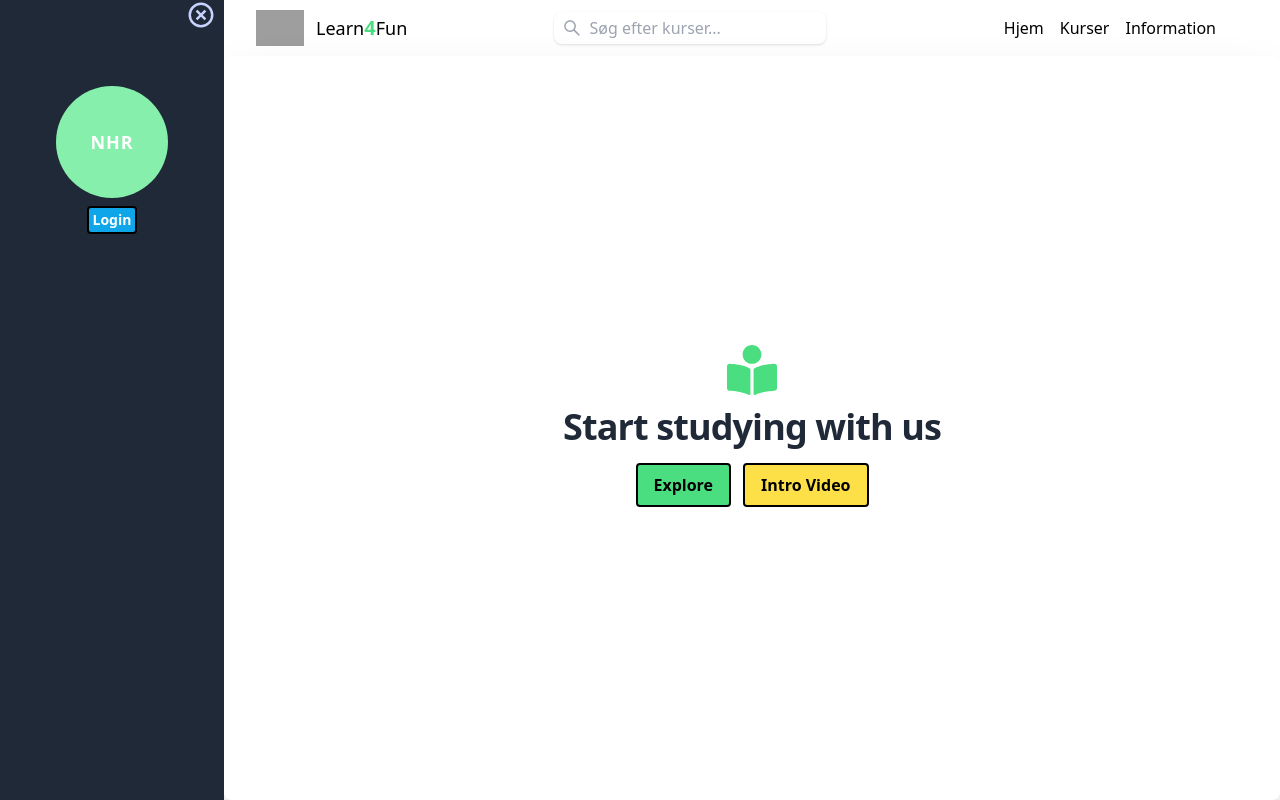
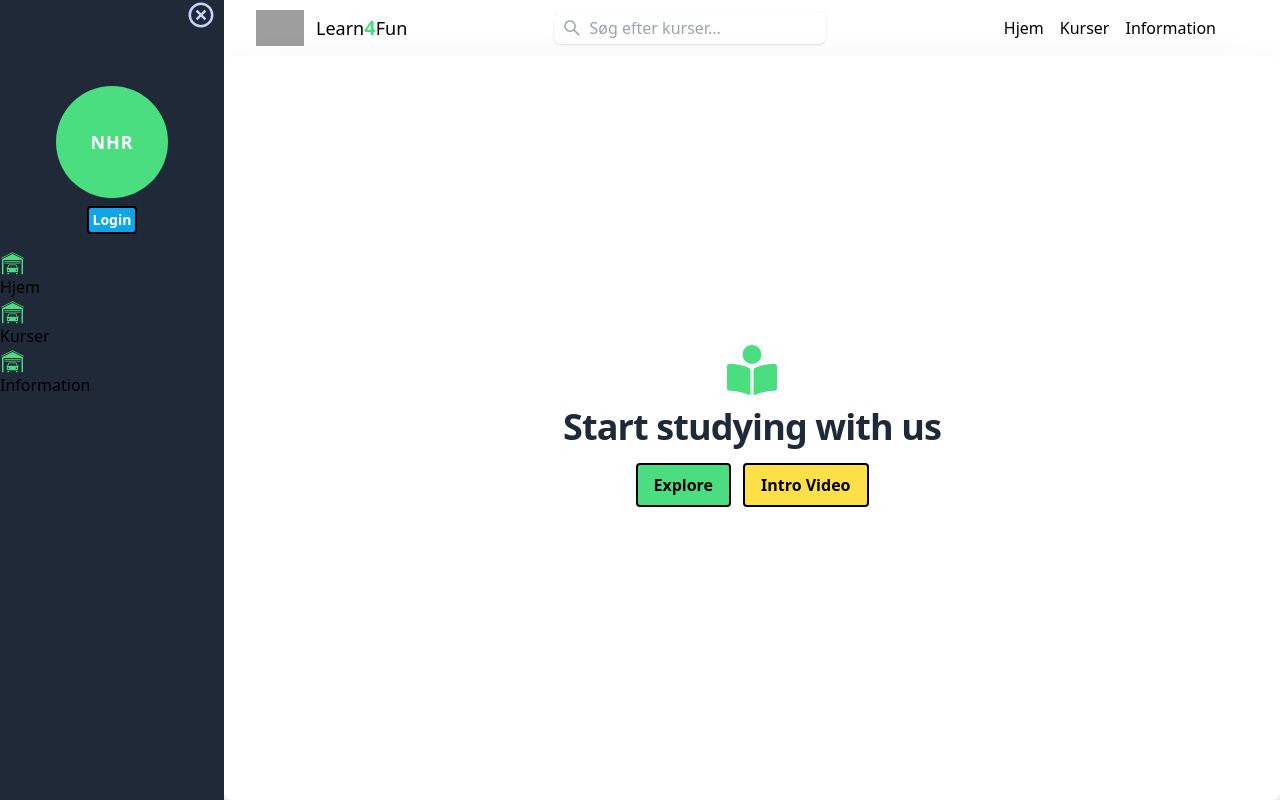
Before and after one commit to nikl1425/WebLearn, a Next.js app: page / in a window 1280 px wide. Built offline with nearby package versions, Linux system fonts and the light colour scheme; grey boxes are pictures that could not be loaded.

Commit message:
pretty far with navbar

```diff
--- a/src/common/components/sidebar.tsx
+++ b/src/common/components/sidebar.tsx
@@ -3,6 +3,10 @@ import Button from "./button";
 import {RiCloseCircleLine} from 'react-icons/ri';
 import {GiHamburgerMenu} from 'react-icons/gi';
 import useStore from '../../store/store';
+import { useRouter } from "next/router";
+import Link from 'next/link';
+import { ROUTES_CONFIG } from "../constants";
+import { IconType } from "react-icons/lib";
 
 
 const UserContainer: FC<{show: boolean}> = ({show}) => {
@@ -10,7 +14,7 @@ const UserContainer: FC<{show: boolean}> = ({show}) => {
         <>
             <div className="flex items-center flex-col mt-14 mb-4">
                 <div className={`transition-width duration-700 ease-in-out ${ show ? 'w-28' : 'w-0'}`}>
-                    {show && <div className="rounded-full bg-green-300 h-28 flex mb-2">
+                    {show && <div className="rounded-full bg-green-400 h-28 flex mb-2">
                         <span className="my-auto mx-auto text-white font-bold tracking-wider text-lg">NHR</span>
                     </div>
                     }
@@ -22,13 +26,47 @@ const UserContainer: FC<{show: boolean}> = ({show}) => {
 }
 
 const CloseOpenHandler : FC<{handler: () => void, state: boolean}> = ({handler, state}) => {
-
     return (
         <div className="w-full flex flex-row-reverse">
             <button onClick={handler} className="px-2">
                 {state === true ? <RiCloseCircleLine className="text-indigo-200" size={30}/> : <GiHamburgerMenu className="text-indigo-200" size={30}/>}
             </button>
         </div>
+    )
+}
+
+const NavLink : FC<{name: string, route: string, symbol: IconType}> = ({name, route, symbol}) => {
+    const Icon = symbol;
+
+    return (
+        <>
+            <div>
+                <Link href={"/" + route}>
+                    <div>
+                        <div>
+                            {<Icon className="text-green-400" size={25} />}
+                        </div>
+                        <span>
+                            {name}
+                        </span>
+                    </div>
+                </Link>
+            </div>
+        </>
+    )
+}
+
+const NavLinkList : FC = () => {
+    const routes = ROUTES_CONFIG;
+
+    return (
+        <>
+            <div>
+                <ul>
+                    {routes.map((route) => <NavLink name={route.name} route={route.route} symbol={route.symbol}/>)}
+                </ul>
+            </div>
+        </>
     )
 }
 
@@ -43,6 +81,7 @@ const SideBar: FC = () => {
         <div className={`h-full bg-gray-800`}>
             <CloseOpenHandler handler={sidebarHandler.setSidebarOpen} state={open} />
             <UserContainer show={sidebarHandler.sidebarOpen}/>
+            <NavLinkList />
         </div>
     )
 }
--- /dev/null
+++ b/src/common/constants.tsx
@@ -0,0 +1,10 @@
+import { GiHomeGarage } from "react-icons/gi"
+
+
+
+
+export const ROUTES_CONFIG = [
+    { name: 'Hjem', route: '', symbol: GiHomeGarage},
+    { name: 'Kurser', route: '', symbol: GiHomeGarage},
+    { name: 'Information', route: '', symbol: GiHomeGarage},
+]
```
